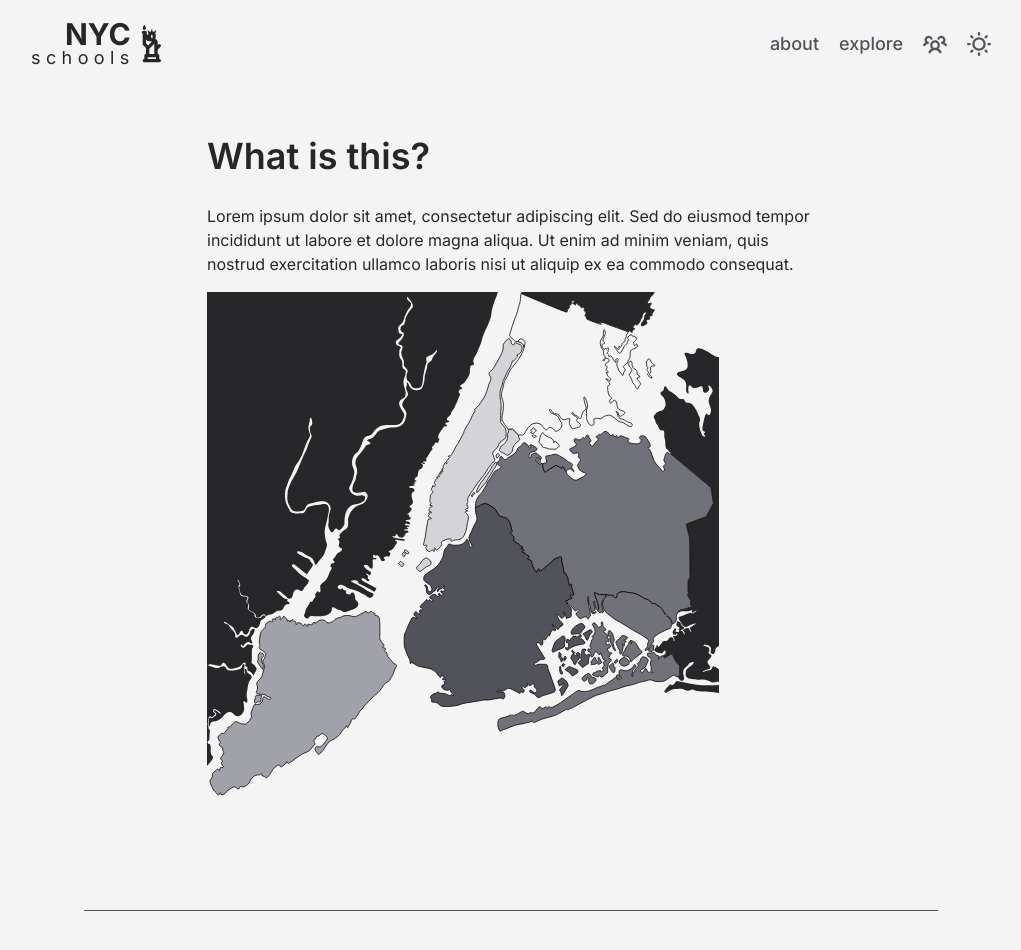
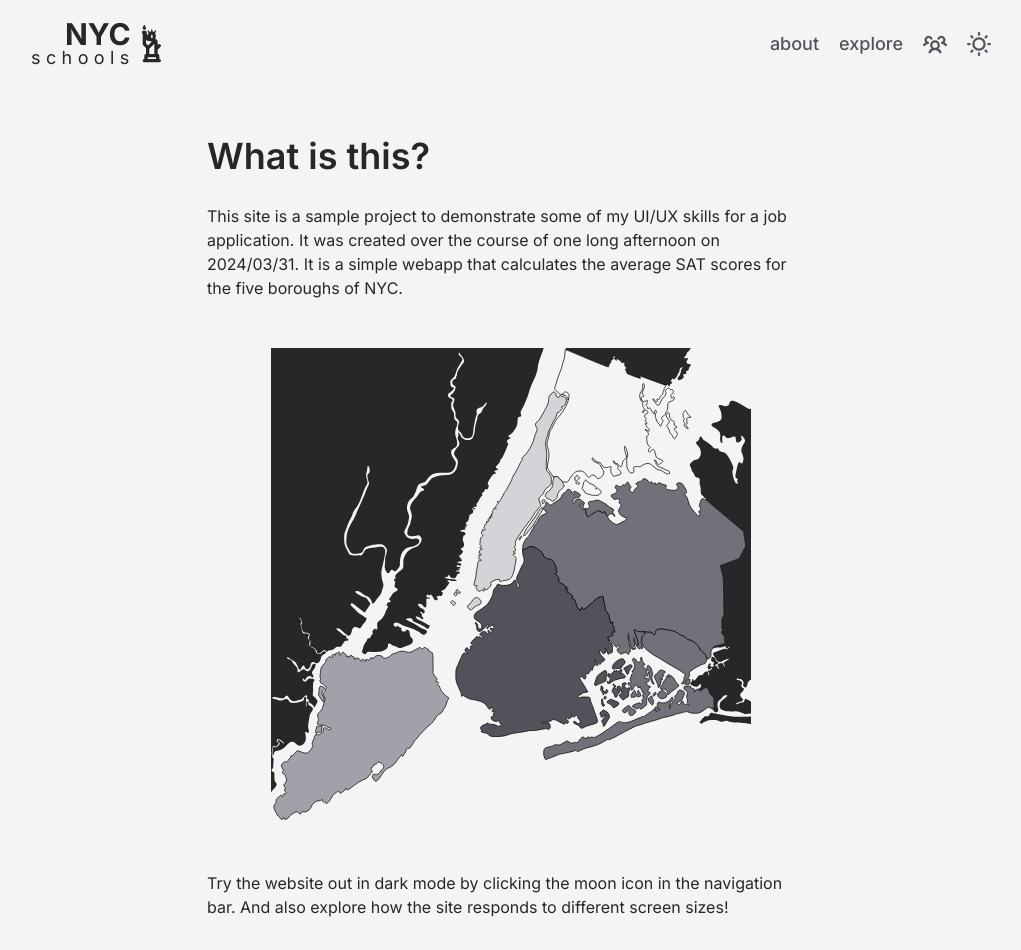
Before and after one commit to leo6liu/20240329-LeoBattalora-NYCSchools, a Next.js app: page / in a window 1280 px wide. Shown: the top 950 px of the page, without its empty margins (129-1150 px from the left). Built offline with nearby package versions, Linux system fonts and the light colour scheme.

Commit message:
edit home text

```diff
--- a/app/page.tsx
+++ b/app/page.tsx
@@ -7,30 +7,34 @@ export default function Home() {
   return (
     <>
       {/* page */}
-      <div className="mx-auto flex w-full max-w-screen-sm flex-col space-y-4 py-12 px-4 text-primary dark:text-secondary-focus-dark font-sans">
+      <div className="mx-auto flex w-full max-w-screen-sm flex-col space-y-4 px-4 pt-12 font-sans text-primary dark:text-secondary-focus-dark">
         <h1 className="pb-3 text-4xl font-semibold text-primary dark:text-primary-dark">
           What is this?
         </h1>
         <p>
-          Lorem ipsum dolor sit amet, consectetur adipiscing elit. Sed do
-          eiusmod tempor incididunt ut labore et dolore magna aliqua. Ut enim ad
-          minim veniam, quis nostrud exercitation ullamco laboris nisi ut
-          aliquip ex ea commodo consequat.
+          This site is a sample project to demonstrate some of my UI/UX skills
+          for a job application. It was created over the course of one long
+          afternoon on 2024/03/31. It is a simple webapp that calculates the
+          average SAT scores for the five boroughs of NYC.
         </p>
-
-        <div className="w-[32rem] ">
+        <div className="mx-auto w-[24rem] py-8 sm:w-[30rem]">
           <NYC
             colors={{
-              "otherLand": "rgb(39 39 42)",
-              "water": "none",
-              "bronx": "rgb(244 244 245)",
-              "brooklyn": "rgb(82 82 91)",
-              "manhattan": "rgb(212 212 216)",
-              "queens": "rgb(113 113 122)",
-              "statenIsland": "rgb(161 161 170)",
+              otherLand: "rgb(39 39 42)",
+              water: "none",
+              bronx: "rgb(244 244 245)",
+              brooklyn: "rgb(82 82 91)",
+              manhattan: "rgb(212 212 216)",
+              queens: "rgb(113 113 122)",
+              statenIsland: "rgb(161 161 170)",
             }}
           />
         </div>
+        <p>
+          Try the website out in dark mode by clicking the moon icon in the
+          navigation bar. And also explore how the site responds to different
+          screen sizes!
+        </p>
       </div>
     </>
   );
```
